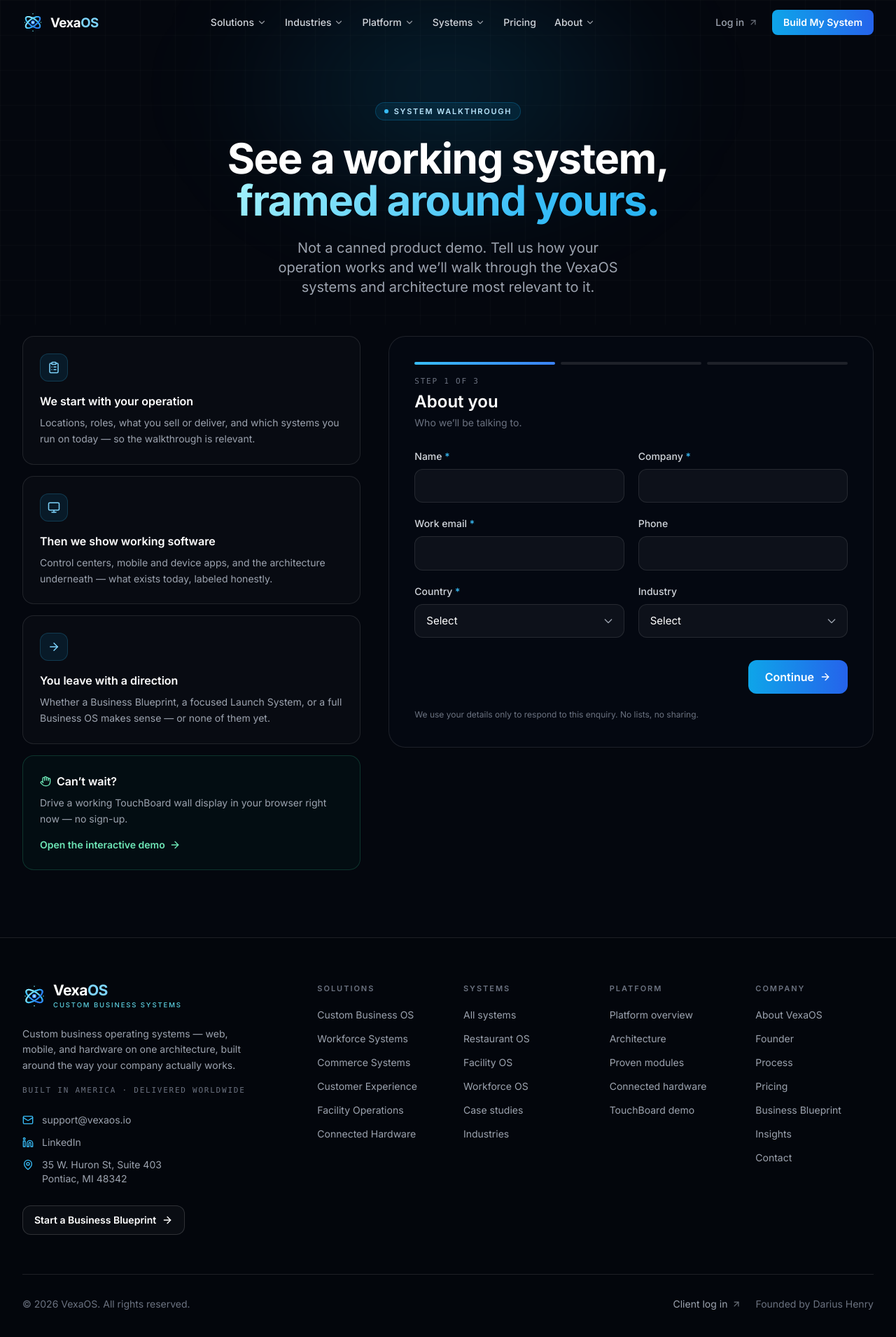
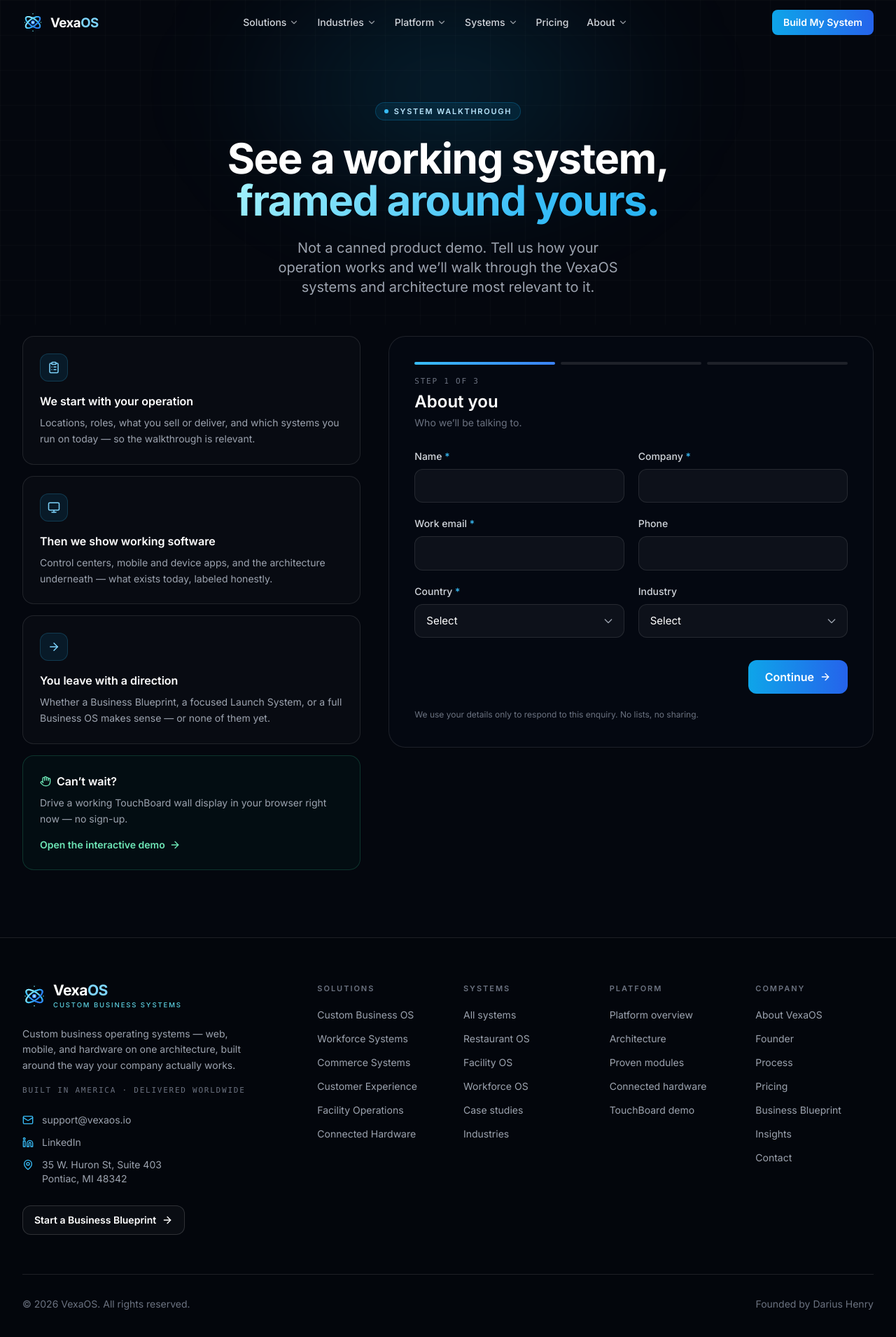
Before and after one commit to PulseTV-llc/dariushenryresume, a Next.js app: page /demo in a window 1280 px wide. Shown: the top 1910 px of the page at 70% size. Built offline with nearby package versions, Linux system fonts and the light colour scheme.

Commit message:
Nav + footer: add business address, remove client login links

```diff
--- a/components/site/SiteFooter.tsx
+++ b/components/site/SiteFooter.tsx
@@ -1,6 +1,6 @@
 import Link from 'next/link';
 import { Mail, Linkedin, MapPin, ArrowUpRight, ArrowRight } from 'lucide-react';
-import { FOOTER_COLUMNS, APP_URL, CONTACT_EMAIL } from '@/lib/marketing/site';
+import { FOOTER_COLUMNS, CONTACT_EMAIL } from '@/lib/marketing/site';
 import VexaLogo from './VexaLogo';
 
 export default function SiteFooter() {
@@ -82,13 +82,6 @@
         <div className="mt-14 pt-8 border-t border-white/10 flex flex-col sm:flex-row items-start sm:items-center justify-between gap-4">
           <p className="text-sm text-gray-500">© {year} VexaOS. All rights reserved.</p>
           <div className="flex flex-wrap items-center gap-x-5 gap-y-2">
-            <a
-              href={APP_URL}
-              className="inline-flex items-center gap-1.5 text-sm text-gray-400 hover:text-white transition-colors"
-            >
-              Client log in
-              <ArrowUpRight className="w-3.5 h-3.5 opacity-70" />
-            </a>
             <Link href="/about/founder" className="text-sm text-gray-500 hover:text-white transition-colors">
               Founded by Darius Henry
             </Link>
--- a/components/site/SiteNav.tsx
+++ b/components/site/SiteNav.tsx
@@ -3,8 +3,8 @@
 import { useState, useEffect, useRef, useCallback } from 'react';
 import Link from 'next/link';
 import { usePathname } from 'next/navigation';
-import { Menu, X, ChevronDown, ArrowUpRight, ArrowRight } from 'lucide-react';
-import { MAIN_NAV, NAV_CTA, APP_URL, type NavGroup } from '@/lib/marketing/site';
+import { Menu, X, ChevronDown, ArrowRight } from 'lucide-react';
+import { MAIN_NAV, NAV_CTA, type NavGroup } from '@/lib/marketing/site';
 import { trackEvent } from '@/lib/analytics';
 import VexaLogo from './VexaLogo';
 
@@ -124,13 +124,6 @@
 
           {/* Right side */}
           <div className="flex items-center gap-2">
-            <a
-              href={APP_URL}
-              className="hidden xl:inline-flex items-center gap-1.5 px-3 py-2 rounded-lg text-sm font-medium text-gray-400 hover:text-white hover:bg-white/5 transition-colors"
-            >
-              Log in
-              <ArrowUpRight className="w-3.5 h-3.5 opacity-70" />
-            </a>
             <Link
               href={NAV_CTA.href}
               onClick={() => onCta('header')}
@@ -238,13 +231,6 @@
               >
                 Start with a Business Blueprint
               </Link>
-              <a
-                href={APP_URL}
-                className="flex items-center justify-center gap-1.5 px-4 py-3 text-sm text-gray-400"
-              >
-                Client log in
-                <ArrowUpRight className="w-3.5 h-3.5 opacity-70" />
-              </a>
             </div>
           </div>
         </div>
```
